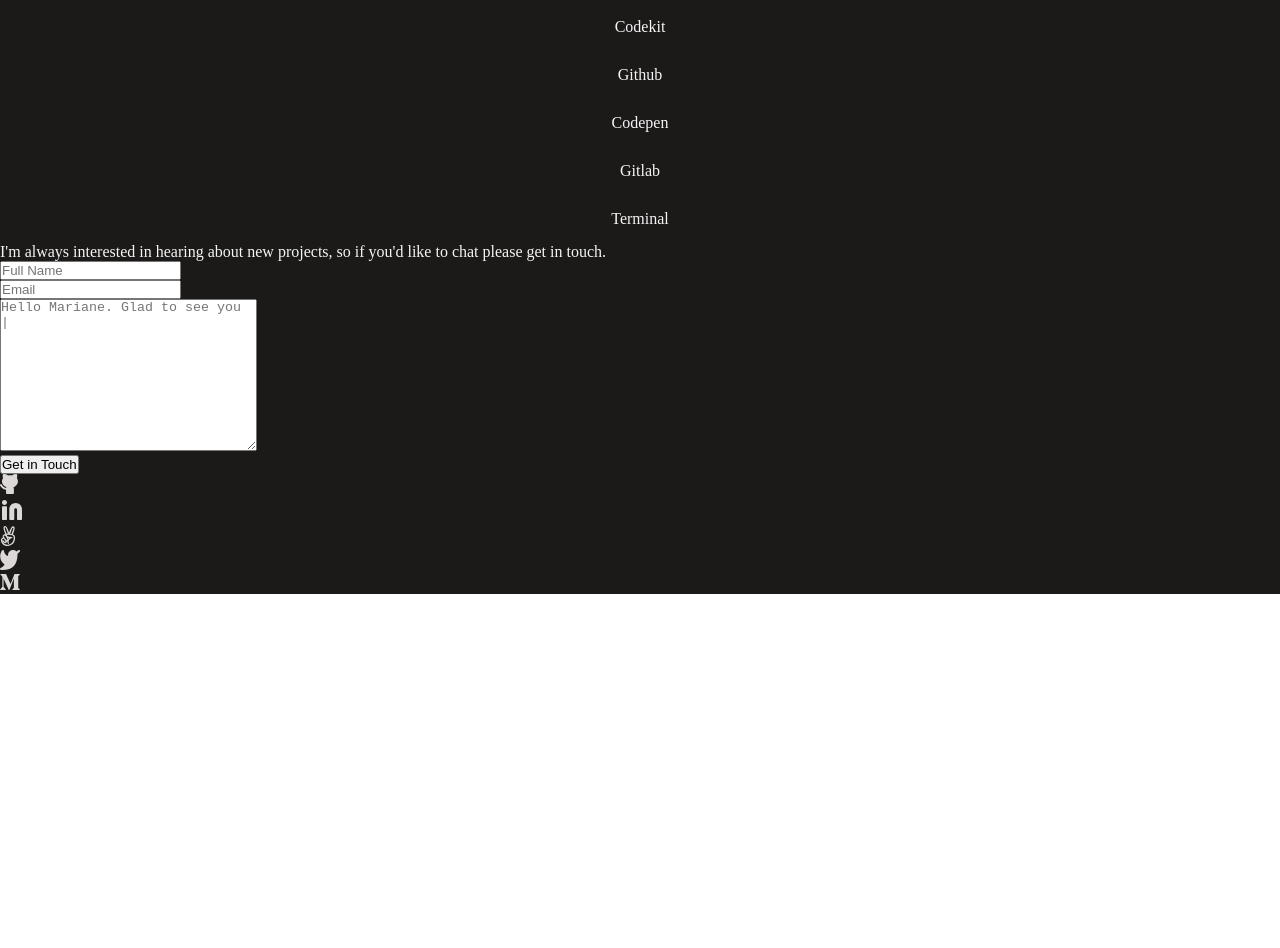
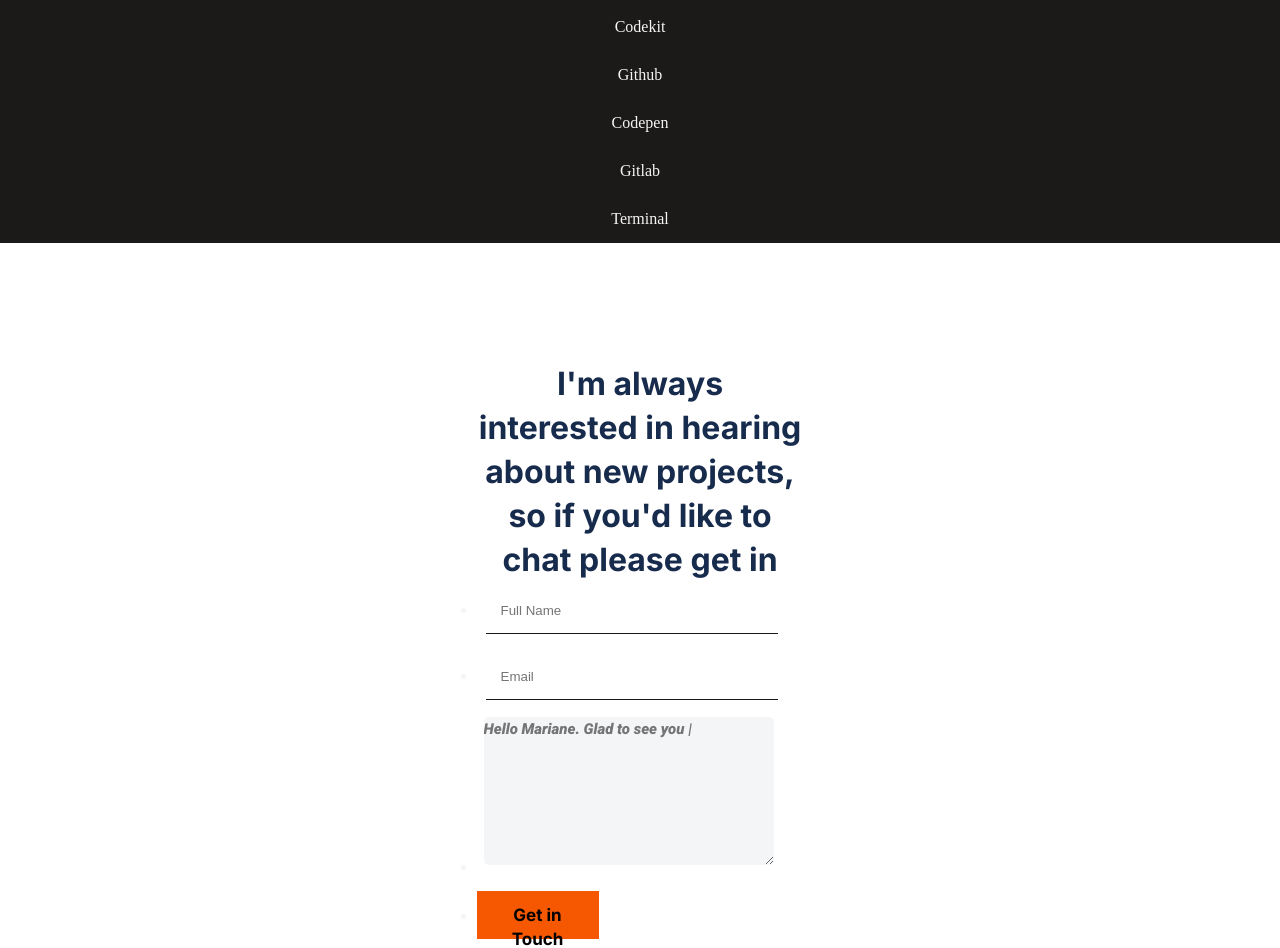
Before and after one commit to Habtamu210/portfolio-pro, a website: page index.html in a window 1280 px wide. Shown: the part 5077-6025 px from the top of the page. Before the commit the page ends 5671 px from the top, so only its background shows below. Drawn offline with Linux system fonts and the light colour scheme.

Commit message:
index files for form

```diff
--- a/index.css
+++ b/index.css
@@ -277,3 +277,121 @@
 .framework {
   padding-top: 15px;
 }
+
+/* contact us information */
+.contact {
+  background-color: #fff;
+  display: flex;
+  display: grid;
+  columns: 1;
+  align-items: center;
+  padding-top: 95px;
+  padding-left: 24px;
+  padding-right: 24px;
+  padding-bottom: 120px;
+  margin-top: auto;
+}
+
+.contact-us {
+  display: grid;
+  columns: 1;
+  background: #fff;
+  align-items: center;
+  justify-content: center;
+  padding-top: 24px;
+  padding-left: 24px;
+  padding-right: 24px;
+  padding-bottom: 120px;
+}
+
+.contactus-description {
+  width: 327px;
+  height: 216px;
+  font-family: 'Inter', sans-serif;
+  font-style: normal;
+  font-weight: 700;
+  font-size: 32px;
+  line-height: 44px;
+  color: #172b4d;
+  text-align: center;
+}
+
+input {
+  width: 292px;
+  border-radius: 0;
+  padding: 15px;
+  margin: 10px 6px 10px 9px;
+  position: relative;
+  color: #1c1a19;
+  border-top: 0;
+  border-right: 0;
+  border-left: 0;
+  border-bottom: 1px solid;
+}
+
+textarea {
+  width: 290px;
+  height: 148px;
+  margin: 7px;
+  border-radius: 5px;
+  font-family: 'Roboto', sans-serif;
+  font-style: normal;
+  font-weight: 400;
+  font-size: 15px;
+  letter-spacing: 0;
+  color: #3c3a39;
+  background: #f4f5f7;
+  text-align: left;
+  line-height: 24px;
+  left: 0;
+  right: 0;
+  top: 0;
+  border: 0;
+}
+
+textarea:focus {
+  outline: none !important;
+  border-color: #719ece;
+  box-shadow: 0 0 10px #719ece;
+}
+
+.contact-button {
+  padding: 12px;
+  gap: 10px;
+  width: 122px;
+  height: 48px;
+  background: #f55800;
+  border: none;
+  font-family: 'Inter', sans-serif;
+  font-style: normal;
+  font-weight: 700;
+  font-size: 17px;
+  line-height: 24px;
+  margin-top: 15px;
+  justify-content: center;
+  text-align: center;
+  display: block;
+}
+
+.contact-button:hover {
+  background-color: #fbf8f7;
+}
+
+footer {
+  background-color: white;
+  border-style: solid;
+  border-top: 1px solid rgb(190, 188, 186);
+}
+
+footer:hover {
+  border-top: 1px solid blue;
+}
+
+.footer-icon {
+  justify-content: center;
+  display: flex;
+  flex-direction: row;
+  gap: 15px;
+  position: relative;
+  padding-top: 10px;
+}
```
